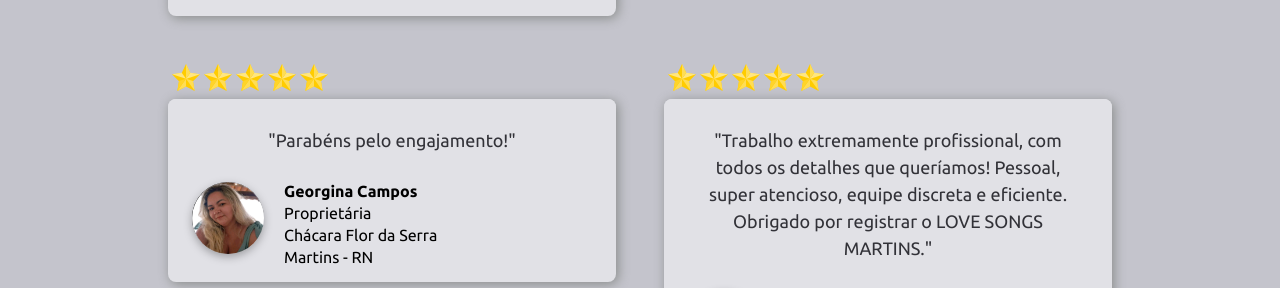
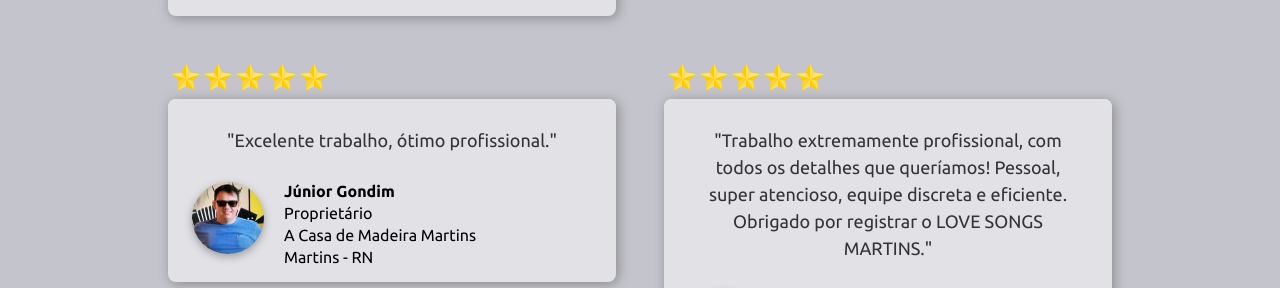
Before and after one commit to diegonacif/beetakes, a React (Vite) app: page / in a window 1280 px wide. Shown: the part 3245-3533 px from the top of the page. Built offline with nearby package versions, Linux system fonts and the light colour scheme; no server answers.

Commit message:
refactor: update feedbacks and beeflix videos

```diff
--- a/src/constants/beeflixData.ts
+++ b/src/constants/beeflixData.ts
@@ -12,12 +12,12 @@ export const beeflixData = [
     id: 'KvIOj4uJQ-A', // Festival Gastronômico Martins 2024
   },
   {
-    id: '4xnh_o60bkg',
+    id: '8bUZ8tiNWWE', // Marketing Imobiliário da Bee Takes
   },
   {
-    id: 'yyJ58K6RX5w',
+    id: 'yyJ58K6RX5w', // Casamento Rastuka
   },
   {
-    id: 'etV2WGQoaSs',
+    id: 'TgtVjECpN8o', // Desmembramento Martins
   },
 ];
--- a/src/constants/feedbacksData.ts
+++ b/src/constants/feedbacksData.ts
@@ -1,4 +1,4 @@
-import gina from "../assets/customers/IMG_20240223_141607.jpg";
+import juniorGondim from "../assets/customers/juniorGondim.png";
 import marcel from "../assets/customers/marcel.png";
 import nicassio from "../assets/customers/nicassio.jpg";
 import larissa from "../assets/customers/larissa.png";
@@ -43,12 +43,12 @@ export const feedbacksData = [
     location: 'Martins - RN',
   },
   {
-    text: '"Parabéns pelo engajamento!"',
-    img: gina,
+    text: '"Excelente trabalho, ótimo profissional."',
+    img: juniorGondim,
     stars: 5,
-    name: 'Georgina Campos',
-    role: 'Proprietária',
-    company: 'Chácara Flor da Serra',
+    name: 'Júnior Gondim',
+    role: 'Proprietário',
+    company: 'A Casa de Madeira Martins',
     location: 'Martins - RN',
   },
   {
```
Also changed, not shown: src/assets/customers/juniorGondim.png (added).
